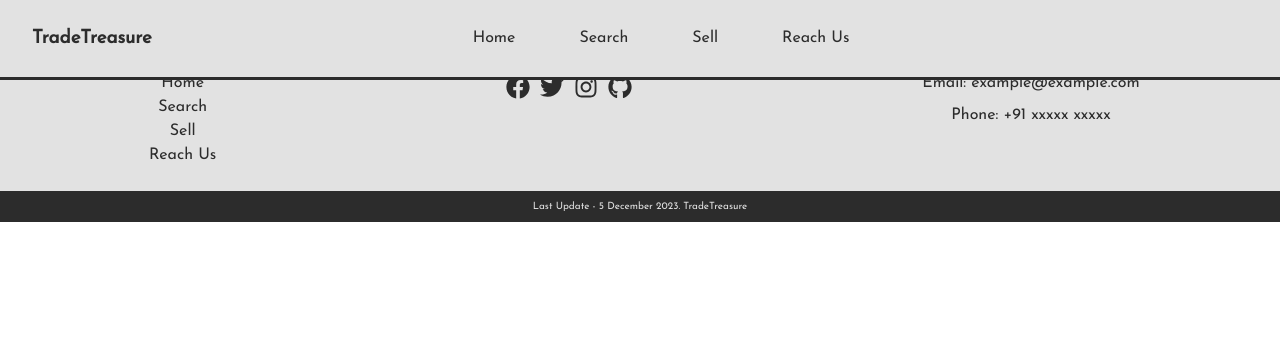
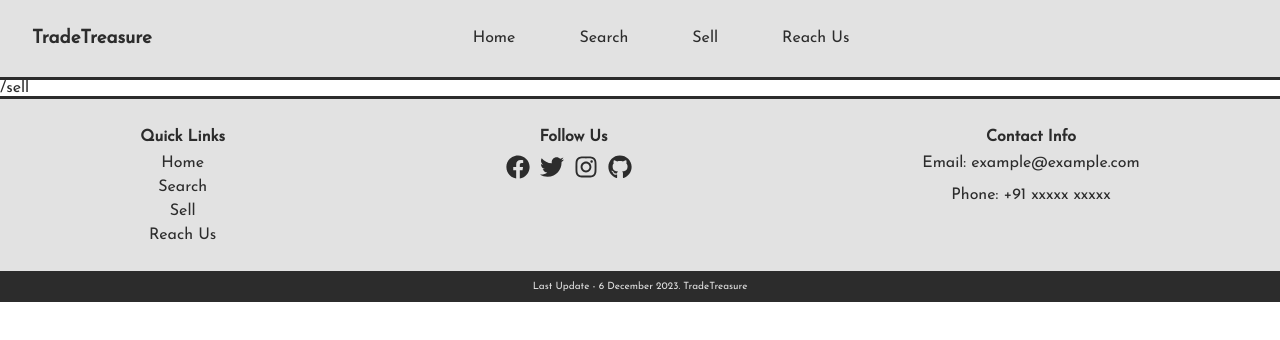
Before and after one commit to chauhansumitdev/TradeTreasure, a React (Create React App) app: page /sell in a window 1280 px wide. Shown: the top 340 px of the page. Built offline with nearby package versions, Linux system fonts and the light colour scheme; the HTML template or start-up script is replaced by a standard one.

Commit message:
components_added

```diff
--- a/src/components/Footer.js
+++ b/src/components/Footer.js
@@ -3,7 +3,7 @@ import './Footer.css';
 import { FaFacebook, FaTwitter, FaInstagram, FaGithub } from 'react-icons/fa';
 
 const Footer = () => {
-    const date = '5 December 2023';
+    const date = '6 December 2023';
 
   return (
     <footer className="footer">
--- a/src/components/ReachUs.js
+++ b/src/components/ReachUs.js
@@ -1,6 +1,11 @@
 const Reachus = () => {
     return (
-        <div>ReachUs</div>
+        <div>
+            <div className="buffer"></div>
+            <div>
+                /reachus
+            </div>
+        </div>
     );
 }
 
--- a/src/components/Search.js
+++ b/src/components/Search.js
@@ -1,6 +1,11 @@
 const Search = () => {
     return (
-        <div>Search</div>
+        <div>
+            <div className="buffer"></div>
+            <div>
+                /search
+            </div>
+        </div>
     );
 }
 
--- a/src/components/Sell.js
+++ b/src/components/Sell.js
@@ -1,6 +1,11 @@
 const Sell = () => {
     return (
-        <div>Sell</div>
+        <div>
+            <div className="buffer"></div>
+            <div>
+                /sell
+            </div>
+        </div>
     );
 }
 
```
